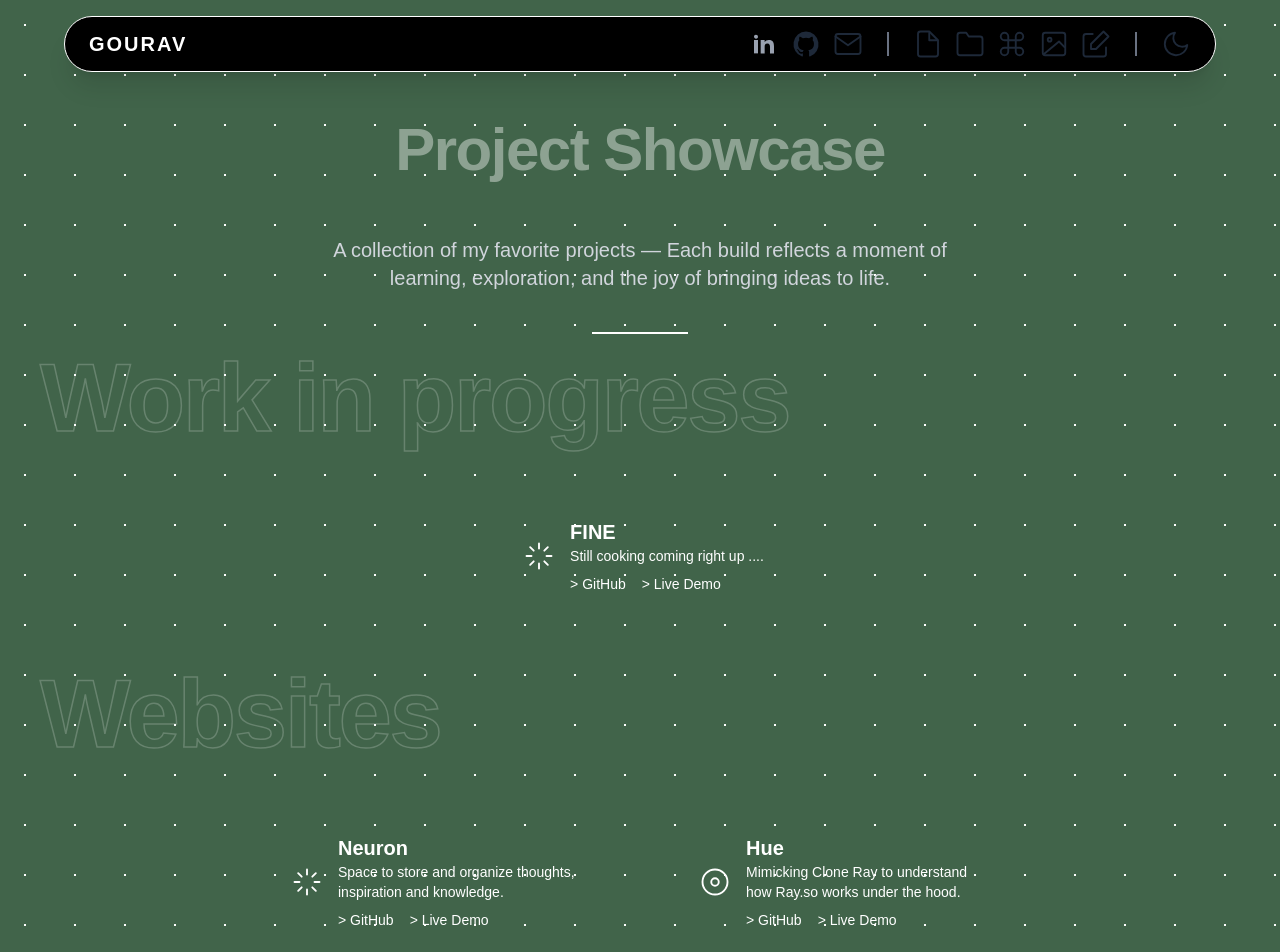
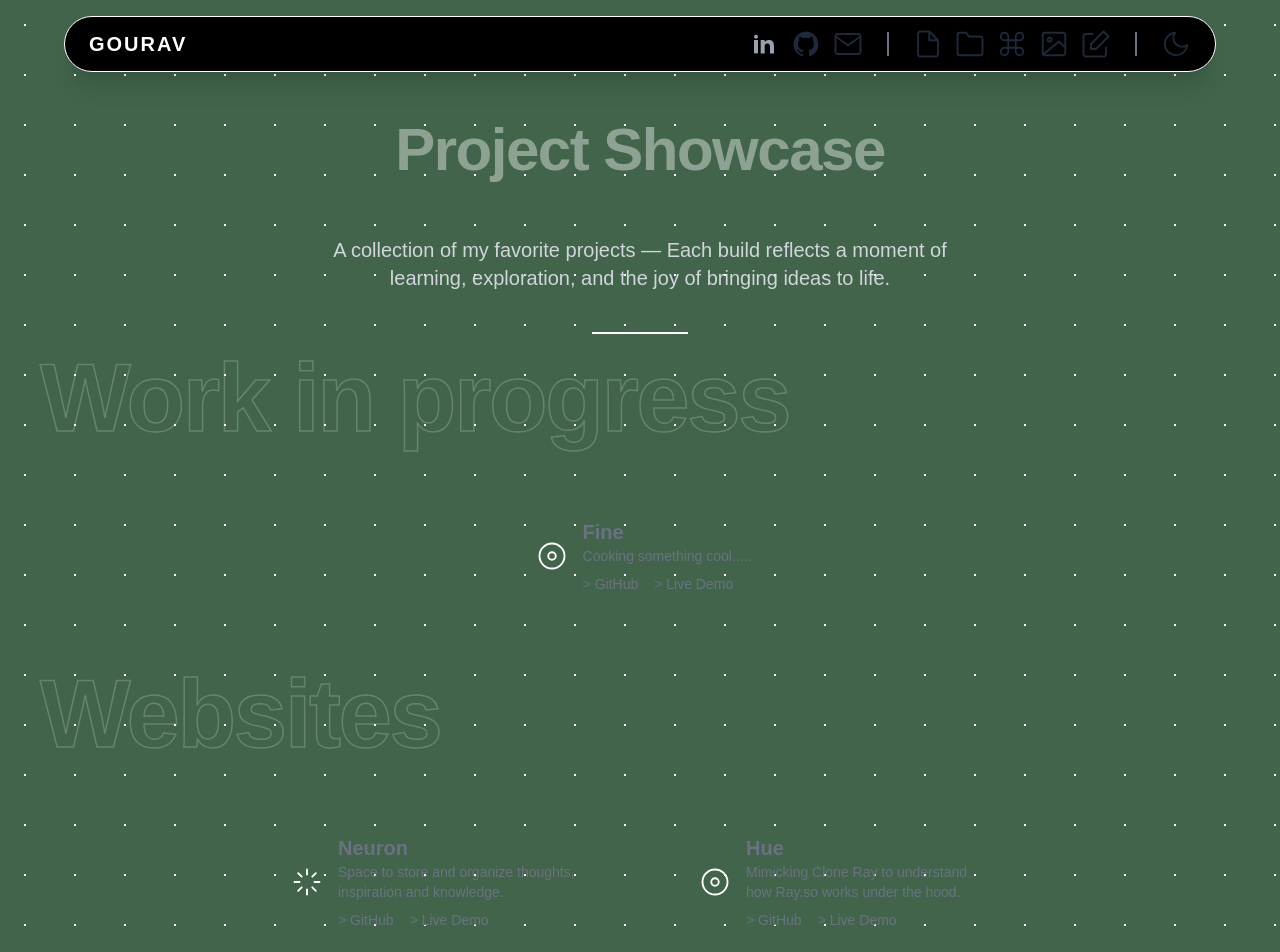
Before and after one commit to venomusblood568/venomusblood568.github.io, a Next.js app: page /project in a window 1280 px wide. Shown: the top 952 px of the page. Built offline with nearby package versions, Linux system fonts and the light colour scheme.

Commit message:
project done for now

```diff
--- a/app/project/page.tsx
+++ b/app/project/page.tsx
@@ -20,27 +20,28 @@ export default function Project() {
         Work in progress
       </h1>
       <div className="flex flex-wrap justify-center gap-2 px-12 py-6">
-        <div className="max-w-sm p-6 m-2 px-10 rounded-2xl flex items-center gap-2 text-gray-500 hover:cursor-pointer hover:opacity-50 hover:bg-gray-600 hover:text-red transition duration-200">
+        {/* 1st card */}
+        <div className="max-w-sm p-6 m-2 px-10 rounded-2xl flex items-center gap-2 text-gray-500 hover:cursor-pointer hover:opacity-50 hover:bg-gray-600 hover:text-white transition duration-200">
           <div className="text-3xl m-2">
-            <NeuronIcon />
+            <HueIcon />
           </div>
           <div>
-            <h2 className="text-xl font-semibold text-white ">FINE</h2>
-            <p className="text-sm text-white">
-              Still cooking coming right up ....
+            <h2 className="text-xl font-semibold">Fine</h2>
+            <p className="text-sm">
+              Cooking something cool.....
             </p>
-            <div className="mt-2 flex gap-4 text-sm text-white">
+            <div className="mt-2 flex gap-4 text-sm">
               <a
-                href="your-gitlink-here"
-                className="hover:underline"
+                href="sss"
+                className="hover:underline hover:scale-105"
                 target="_blank"
                 rel="noopener noreferrer"
               >
                 &gt; GitHub
               </a>
               <a
-                href="your-link-here"
-                className="hover:underline"
+                href="sss"
+                className="hover:underline hover:scale-105"
                 target="_blank"
                 rel="noopener noreferrer"
               >
@@ -50,6 +51,7 @@ export default function Project() {
           </div>
         </div>
       </div>
+
       <h1 className="text-8xl font-bold tracking-tight py-4 px-10 opacity-20 text-outline">
         Websites
       </h1>
@@ -60,22 +62,22 @@ export default function Project() {
             <NeuronIcon />
           </div>
           <div>
-            <h2 className="text-xl font-semibold text-white">Neuron</h2>
-            <p className="text-sm text-white">
+            <h2 className="text-xl font-semibold">Neuron</h2>
+            <p className="text-sm">
               Space to store and organize thoughts, inspiration and knowledge.
             </p>
-            <div className="mt-2 flex gap-4 text-sm text-white">
+            <div className="mt-2 flex gap-4 text-sm">
               <a
-                href="your-gitlink-here"
-                className="hover:underline"
+                href="https://github.com/venomusblood568/Neuron-front-end"
+                className="hover:underline hover:scale-110"
                 target="_blank"
                 rel="noopener noreferrer"
               >
                 &gt; GitHub
               </a>
               <a
-                href="your-link-here"
-                className="hover:underline"
+                href="https://neuron-duck.vercel.app/"
+                className="hover:underline hover:scale-110"
                 target="_blank"
                 rel="noopener noreferrer"
               >
@@ -90,22 +92,22 @@ export default function Project() {
             <HueIcon />
           </div>
           <div>
-            <h2 className="text-xl font-semibold text-white">Hue</h2>
-            <p className="text-sm text-white">
+            <h2 className="text-xl font-semibold">Hue</h2>
+            <p className="text-sm">
               Mimicking Clone Ray to understand how Ray.so works under the hood.
             </p>
-            <div className="mt-2 flex gap-4 text-sm text-white">
+            <div className="mt-2 flex gap-4 text-sm">
               <a
-                href="your-gitlink-here"
-                className="hover:underline"
+                href="https://github.com/venomusblood568/hue"
+                className="hover:underline hover:scale-105"
                 target="_blank"
                 rel="noopener noreferrer"
               >
                 &gt; GitHub
               </a>
               <a
-                href="your-link-here"
-                className="hover:underline"
+                href="https://hue-duck.vercel.app/"
+                className="hover:underline hover:scale-105"
                 target="_blank"
                 rel="noopener noreferrer"
               >
```
